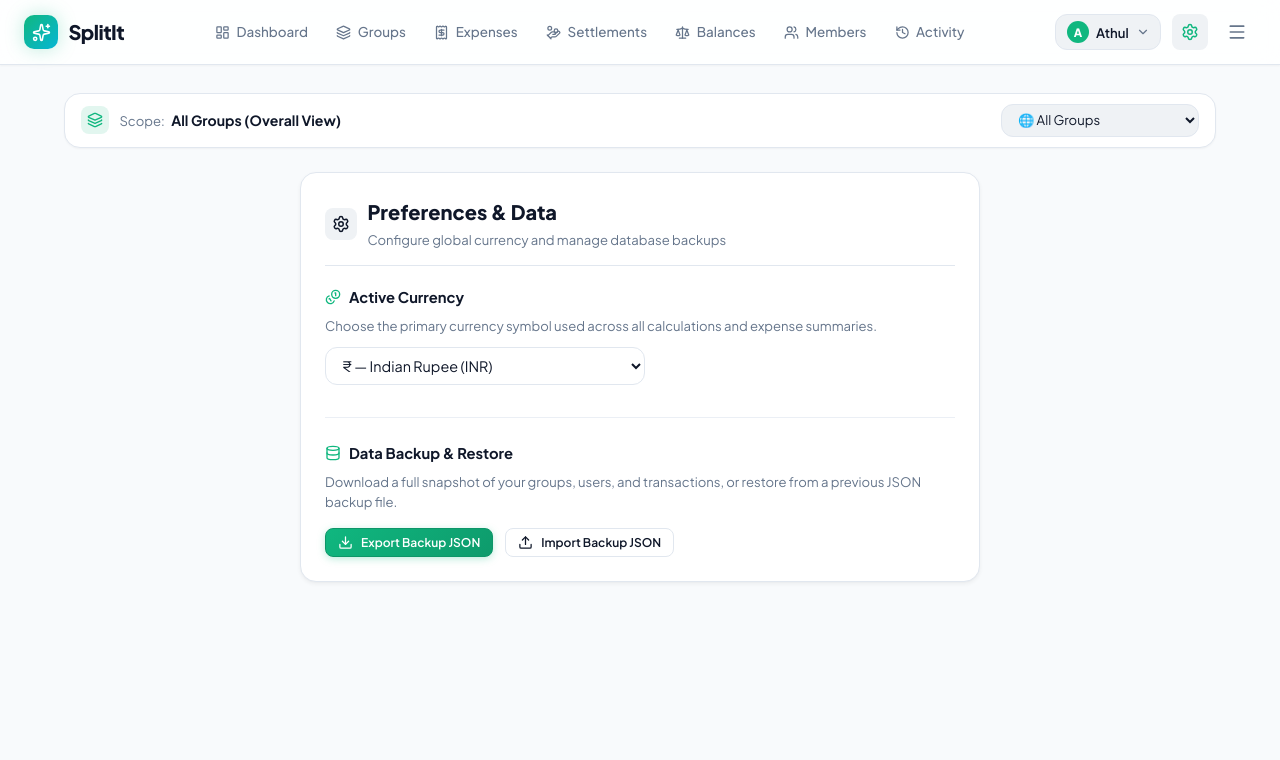
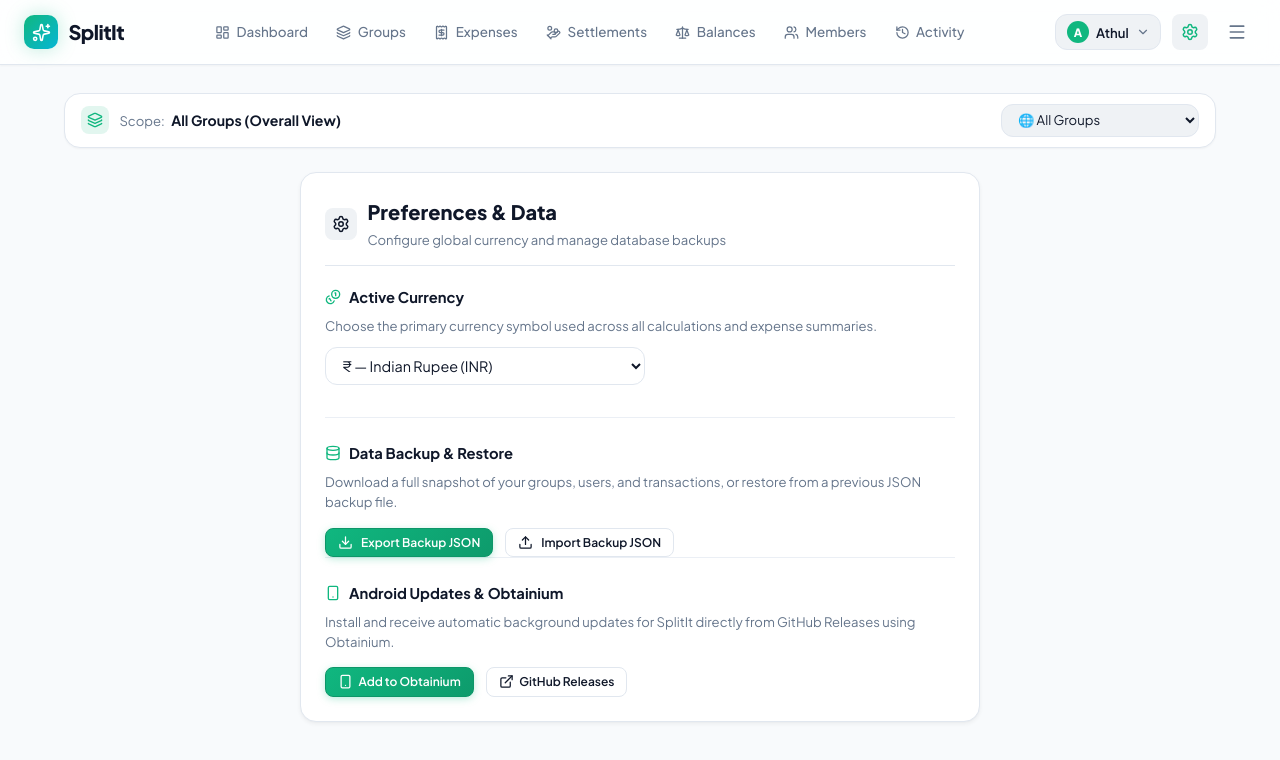
Before and after one commit to HowlingWolf9/splitit, a React (Vite) app: page /settings in a window 1280 px wide. Shown: the top 760 px of the page. Built offline with nearby package versions, Linux system fonts and the light colour scheme.

Commit message:
feat: add obtainium integration with deep links, badges, and in-app settings

```diff
--- a/src/components/Settings.jsx
+++ b/src/components/Settings.jsx
@@ -1,6 +1,6 @@
 import React, { useRef, useState } from 'react';
 import { useExpenses } from '../store/ExpenseContext';
-import { Settings as SettingsIcon, Download, Upload, Check, AlertCircle, Database, Coins } from 'lucide-react';
+import { Settings as SettingsIcon, Download, Upload, Check, AlertCircle, Database, Coins, Smartphone, ExternalLink } from 'lucide-react';
 
 export default function Settings() {
     const { state, setCurrency, currencies, exportData, importData } = useExpenses();
@@ -177,6 +177,39 @@
                         />
                     </div>
                 </div>
+
+                {/* Android App Updates & Obtainium */}
+                <div style={{ paddingTop: '1.5rem', borderTop: '1px solid hsl(var(--color-border-subtle))' }}>
+                    <div style={{ display: 'flex', alignItems: 'center', gap: '0.5rem', marginBottom: '0.5rem' }}>
+                        <Smartphone size={16} style={{ color: 'hsl(var(--color-accent))' }} />
+                        <label style={{ fontSize: '0.92rem', fontWeight: 700 }}>Android Updates & Obtainium</label>
+                    </div>
+                    <p style={{ margin: '0 0 1rem', fontSize: '0.82rem', color: 'hsl(var(--color-text-muted))' }}>
+                        Install and receive automatic background updates for SplitIt directly from GitHub Releases using Obtainium.
+                    </p>
+
+                    <div style={{ display: 'flex', gap: '0.75rem', flexWrap: 'wrap' }}>
+                        <a
+                            href="obtainium://app/add/https://github.com/HowlingWolf9/splitit"
+                            className="btn btn-primary btn-sm"
+                            style={{ textDecoration: 'none', display: 'inline-flex', alignItems: 'center', gap: '0.35rem' }}
+                        >
+                            <Smartphone size={15} />
+                            <span>Add to Obtainium</span>
+                        </a>
+
+                        <a
+                            href="https://github.com/HowlingWolf9/splitit/releases/latest"
+                            target="_blank"
+                            rel="noopener noreferrer"
+                            className="btn btn-secondary btn-sm"
+                            style={{ textDecoration: 'none', display: 'inline-flex', alignItems: 'center', gap: '0.35rem' }}
+                        >
+                            <ExternalLink size={15} />
+                            <span>GitHub Releases</span>
+                        </a>
+                    </div>
+                </div>
             </div>
         </div>
     );
```
Also changed, not shown: obtainium.json (added, +11 -0 lines), 1 other file (tests, documents, lock files or other folders).
